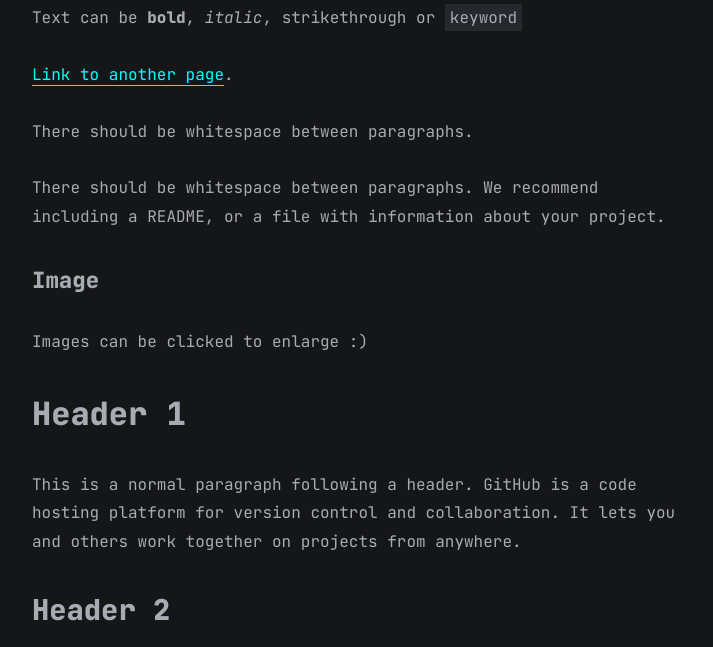
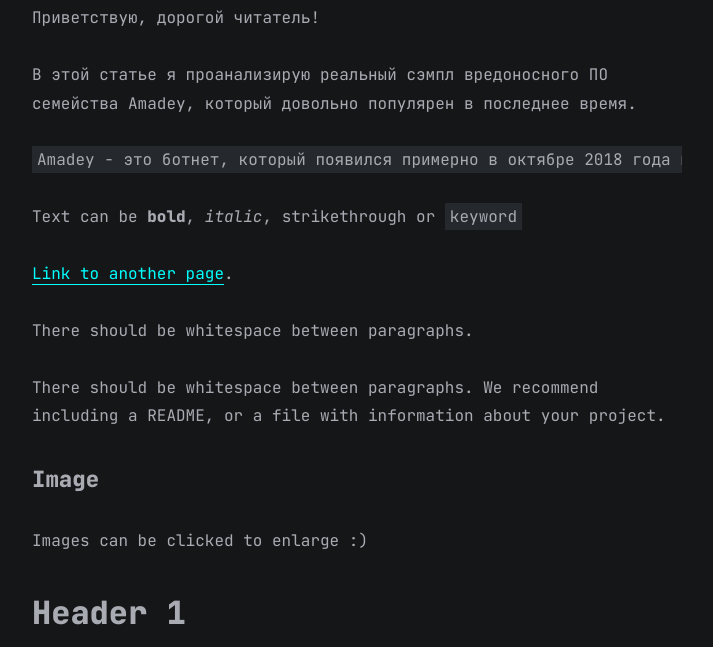
Before and after one commit to kkamenij/cybquarry, a Jekyll site: the page built from all_collections/_posts/2023-10-05-Amadey.md, in a window 1280 px wide and 900 px high, scrolled down 469 px, cut to the strip 253-900 px from the top of the window. Shown: the whole strip, without its empty margins (283-996 px from the left). Built offline with Jekyll 4.4.1, drawn with Linux system fonts in a browser that asks for light colours.

Commit message:
Update 2023-10-05-Amadey.md

```diff
--- a/all_collections/_posts/2023-10-05-Amadey.md
+++ b/all_collections/_posts/2023-10-05-Amadey.md
@@ -4,7 +4,13 @@
 date: 2023-10-05
 categories: ["malware analysis", "first post"]
 ---
-![Logo](images/amadey/miner_versus_amadey.jpeg)
+![Logo](../../images/amadey/miner_versus_amadey.jpeg)
+
+Приветствую, дорогой читатель!
+
+В этой статье я проанализирую реальный сэмпл вредоносного ПО семейства Amadey, который довольно популярен в последнее время.
+
+`Amadey - это ботнет, который появился примерно в октябре 2018 года и продается примерно за 500 долларов на русскоязычных хакерских форумах. Он периодически отправляет информацию о системе и установленном AV-программном обеспечении на свой сервер C2 и проводит опросы для получения команд от него. Его основная функциональность заключается в том, что он может загружать другие полезные нагрузки (называемые "задачами") для всех или специально целевых компьютеров, скомпрометированных вредоносным ПО`
 
 Text can be **bold**, _italic_, ~~strikethrough~~ or `keyword`
 
```
